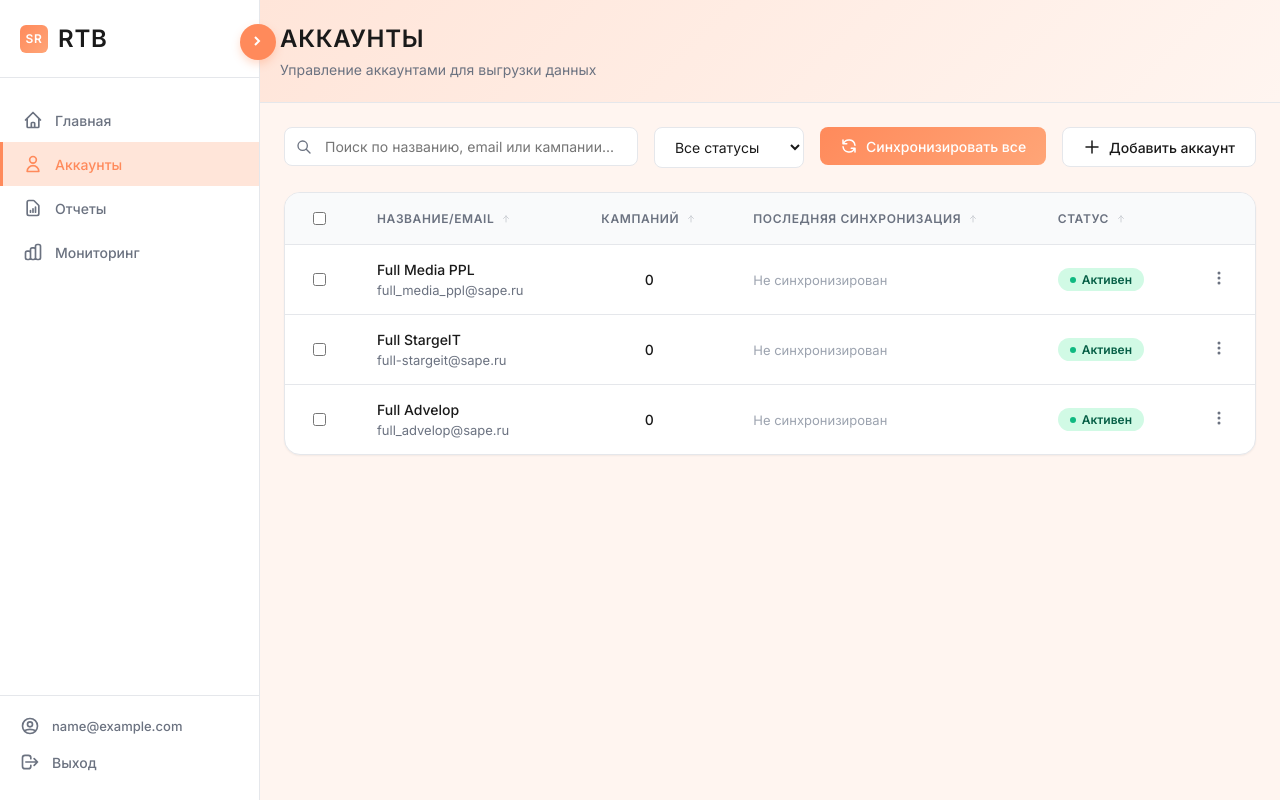
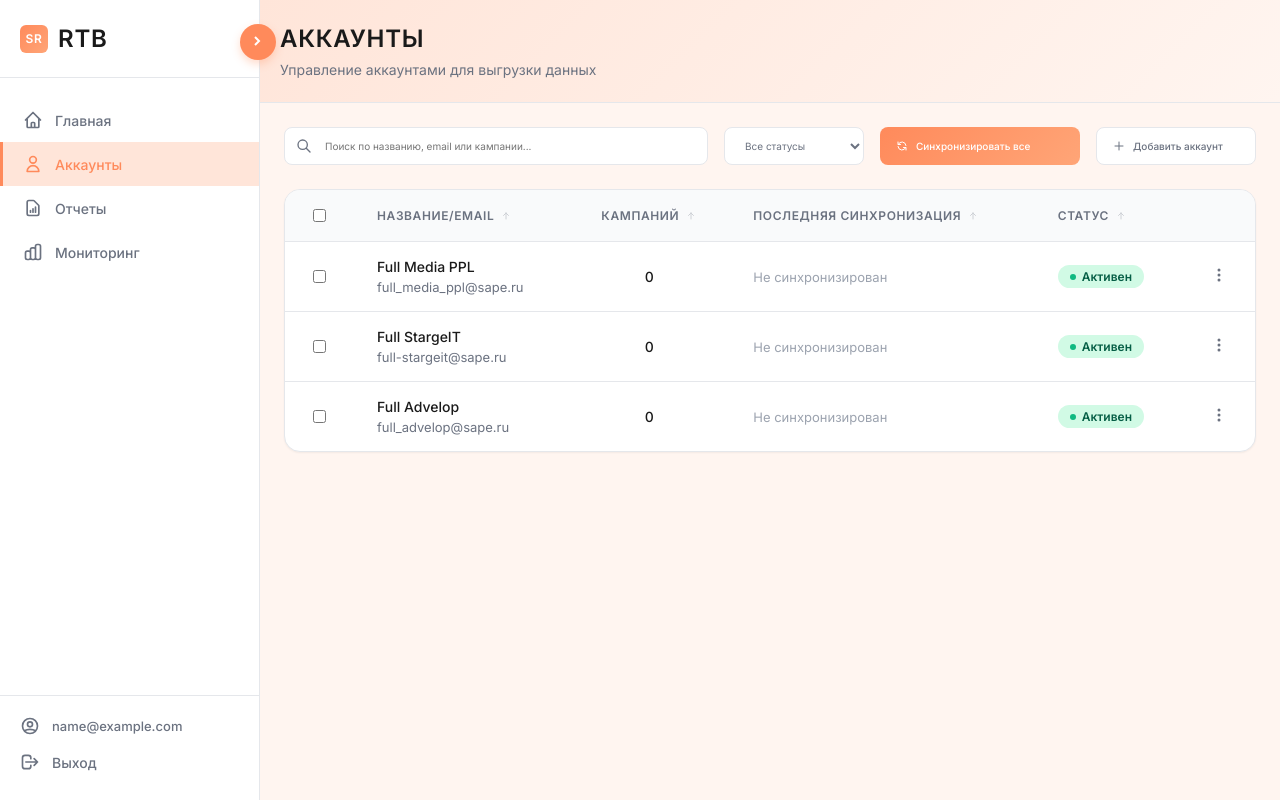
Before and after one commit to annbezk777/reports, a Flask app: page /accounts in a window 1280 px wide. Run offline with Flask 3, Linux system fonts and the light colour scheme; the visitor is signed in with stand-in values (Sample User, id 1).

Commit message:
Apply unified toolbar styling (10px, 38px height, grey) to Аккаунты

```diff
--- a/app/templates/accounts.html
+++ b/app/templates/accounts.html
@@ -21,26 +21,26 @@
             <input type="text"
                    id="searchInput"
                    placeholder="Поиск по названию, email или кампании..."
-                   style="width: 100%; padding: 10px 16px 10px 40px; border: 1px solid var(--border-color); border-radius: 8px; font-size: 14px; color: var(--text-primary);"
+                   style="width: 100%; height: 38px; padding: 0 16px 0 40px; border: 1px solid var(--border-color); border-radius: 8px; font-size: 10px; color: var(--text-secondary);"
                    oninput="liveSearch()">
         </div>
 
         <!-- Filter: Status -->
-        <select id="statusFilter" onchange="applyFilters()" style="padding: 10px 16px; border: 1px solid var(--border-color); border-radius: 8px; font-size: 14px; color: var(--text-primary); background: white; cursor: pointer;">
+        <select id="statusFilter" onchange="applyFilters()" style="width: 140px; height: 38px; box-sizing: border-box; padding: 0 16px; border: 1px solid var(--border-color); border-radius: 8px; font-size: 10px; color: var(--text-secondary); background: white; cursor: pointer;">
             <option value="all">Все статусы</option>
             <option value="active">Активные</option>
             <option value="inactive">Отключенные</option>
         </select>
 
         <!-- Action Buttons -->
-        <button onclick="startSyncAll()" class="btn btn-primary">
-            <svg class="btn-icon" fill="none" stroke="currentColor" viewBox="0 0 24 24">
+        <button onclick="startSyncAll()" class="btn btn-primary" style="width: 200px; height: 38px; box-sizing: border-box; padding: 0 16px; font-size: 10px; white-space: nowrap;">
+            <svg class="btn-icon" style="width: 12px; height: 12px;" fill="none" stroke="currentColor" viewBox="0 0 24 24">
                 <path stroke-linecap="round" stroke-linejoin="round" stroke-width="2" d="M4 4v5h.582m15.356 2A8.001 8.001 0 004.582 9m0 0H9m11 11v-5h-.581m0 0a8.003 8.003 0 01-15.357-2m15.357 2H15"/>
             </svg>
             Синхронизировать все
         </button>
-        <button onclick="openAddAccountModal()" class="btn btn-secondary">
-            <svg class="btn-icon" fill="none" stroke="currentColor" viewBox="0 0 24 24">
+        <button onclick="openAddAccountModal()" class="btn btn-secondary" style="width: 160px; height: 38px; box-sizing: border-box; padding: 0 16px; font-size: 10px; color: var(--text-secondary); white-space: nowrap;">
+            <svg class="btn-icon" style="width: 12px; height: 12px;" fill="none" stroke="currentColor" viewBox="0 0 24 24">
                 <path stroke-linecap="round" stroke-linejoin="round" stroke-width="2" d="M12 4v16m8-8H4"/>
             </svg>
             Добавить аккаунт
```
